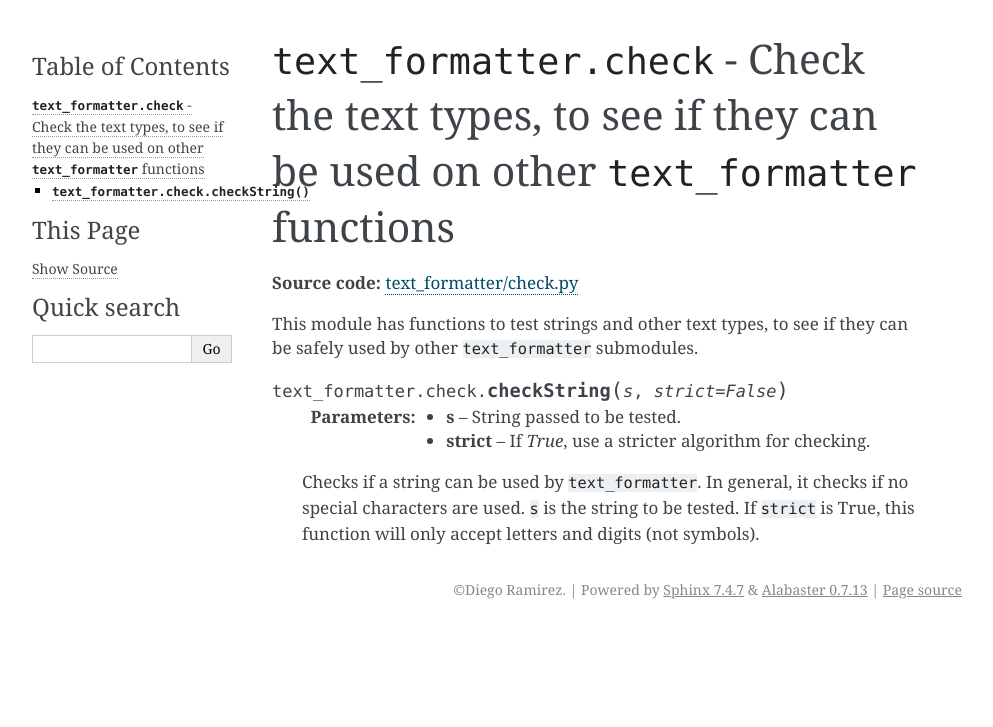
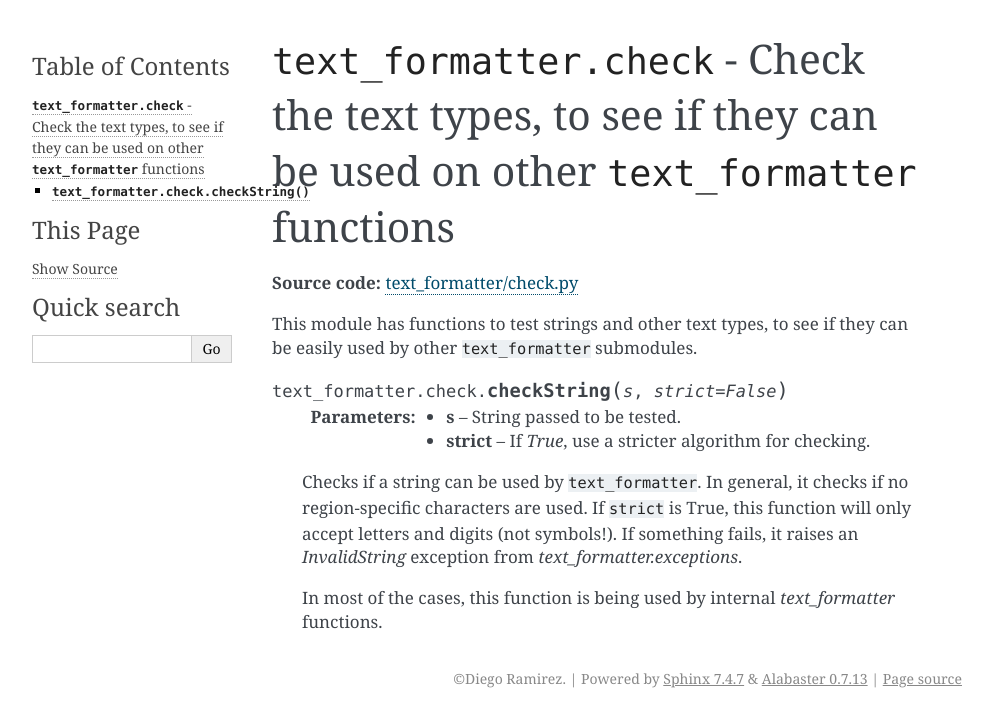
Before and after one commit to DiddiLeija/text_formatter, a Sphinx documentation site: the page built from docs/modules/module_check.rst, in a window 1280 px wide. Shown: the top 727 px of the page, without its empty margins (148-1141 px from the left). Built offline with Sphinx 7.4.7, drawn with Linux system fonts in a browser that asks for light colours.

Commit message:
Update module_check.rst
Extend the documentation for "text_formatter.chck.checkString()".

```diff
--- a/docs/modules/module_check.rst
+++ b/docs/modules/module_check.rst
@@ -5,7 +5,7 @@
 
 **Source code:** `text_formatter/check.py <https://github.com/DiddiLeija/text_formatter/blob/main/text_formatter/check.py>`_
 
-This module has functions to test strings and other text types, to see if they can be safely used by
+This module has functions to test strings and other text types, to see if they can be easily used by
 other ``text_formatter`` submodules.
 
 .. py:function:: text_formatter.check.checkString(s, strict=False)
@@ -13,5 +13,7 @@ other ``text_formatter`` submodules.
    :param s: String passed to be tested.
    :param strict: If `True`, use a stricter algorithm for checking.
 
-   Checks if a string can be used by ``text_formatter``. In general, it checks if no special characters are used. ``s`` is
-   the string to be tested. If ``strict`` is True, this function will only accept letters and digits (not symbols).
+   Checks if a string can be used by ``text_formatter``. In general, it checks if no region-specific characters are used. If ``strict`` is True, this function will only accept
+   letters and digits (not symbols!). If something fails, it raises an `InvalidString` exception from `text_formatter.exceptions`.
+
+   In most of the cases, this function is being used by internal `text_formatter` functions.
```
